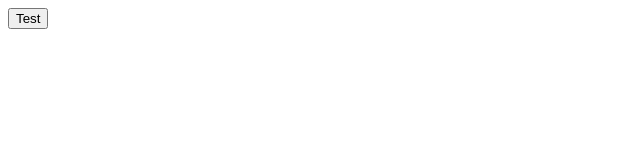
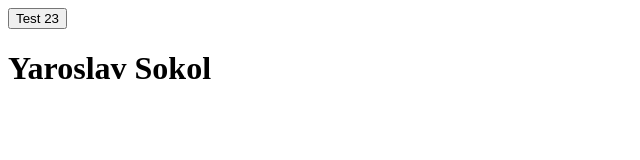
Before and after one commit to Vi-Example/Frontend, a plain HTML site: page lesson_1/index.html in a window 1280 px wide. Shown: the whole page, without its empty margins (0-640 px from the left). Drawn offline with Linux system fonts and the light colour scheme.

Commit message:
create branche and edit index.html

```diff
--- a/lesson_1/index.html
+++ b/lesson_1/index.html
@@ -8,7 +8,8 @@
 </head>
 
 <body>
-	<button>Test</button>
+	<button>Test 23</button>
+	<h1>Yaroslav Sokol</h1>
 </body>
 
 </html>
```
